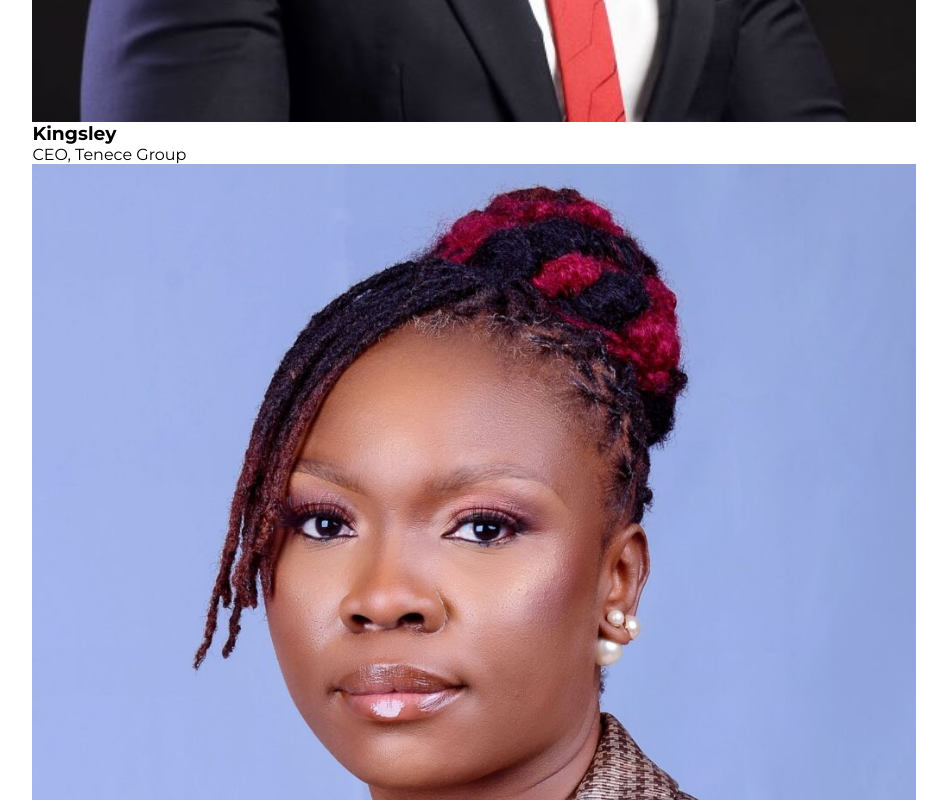
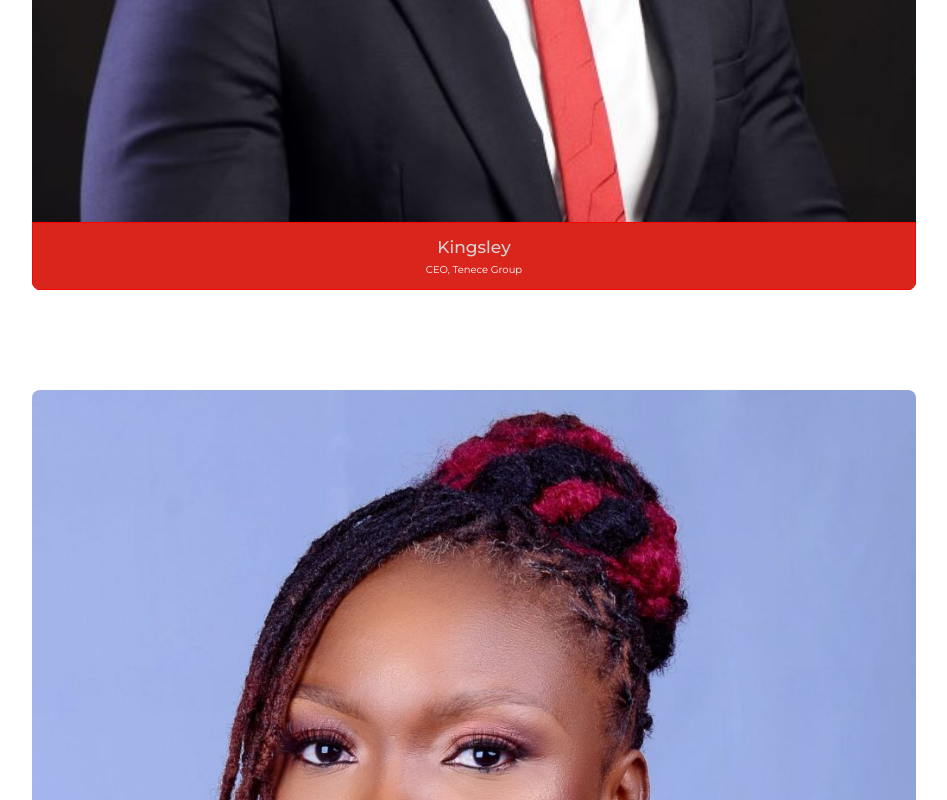
Before and after one commit to Onyeneke-AC/My-first-react-portfolio-project, a React (Create React App) app: page /team in a window 1280 px wide. Shown: the part 1120-1920 px from the top of the page, without its empty margins (166-1113 px from the left). Built offline with nearby package versions, Linux system fonts and the light colour scheme.

Commit message:
figure and figcaption setup @ width < 768px

```diff
--- a/src/components/templates/body/AboutTeam.js
+++ b/src/components/templates/body/AboutTeam.js
@@ -17,9 +17,9 @@ function AboutTeam() {
                 TeamData.map((member, index) =>
                     (
                     <>
-                        <figure  key={index} className="card">
+                        <figure  key={index} className={member.cName}>
                         <img src={member.src} alt="" />
-                        <figcaption>
+                        <figcaption className='card-figcap'>
                             <h3>{member.name}</h3>
                             <p>{member.role}</p>
                         </figcaption>
--- a/src/components/templates/body/AboutUs.css
+++ b/src/components/templates/body/AboutUs.css
@@ -18,7 +18,34 @@
 }
 
 .card-container {
-    /* border: 1px solid red; */
+     /* border: 1px solid red; */
+     margin-top: 100px;
+     display: flex;
+     flex-direction: column;
+     gap: 100px;
+}
+
+.lead {
+    /* border: 1px solid black; */
+    border-radius: 0.5rem;
+    overflow: hidden;
+}
+
+.card-figcap {
+    background-color: #DA251C;
+    text-align: center;
+    color: white;
+    font-size: 10px;
+    border: 1px solid red;
+    padding-top: 0.7rem;
+    padding-bottom: 0.7rem;
+    line-height: 1.6;
+}
+
+.card-figcap > h3 {
+    color: lightgray;
+    font-size: 17px;
+    font-weight: 500;
 }
 
 @media screen and (min-width: 1200px) {
```
